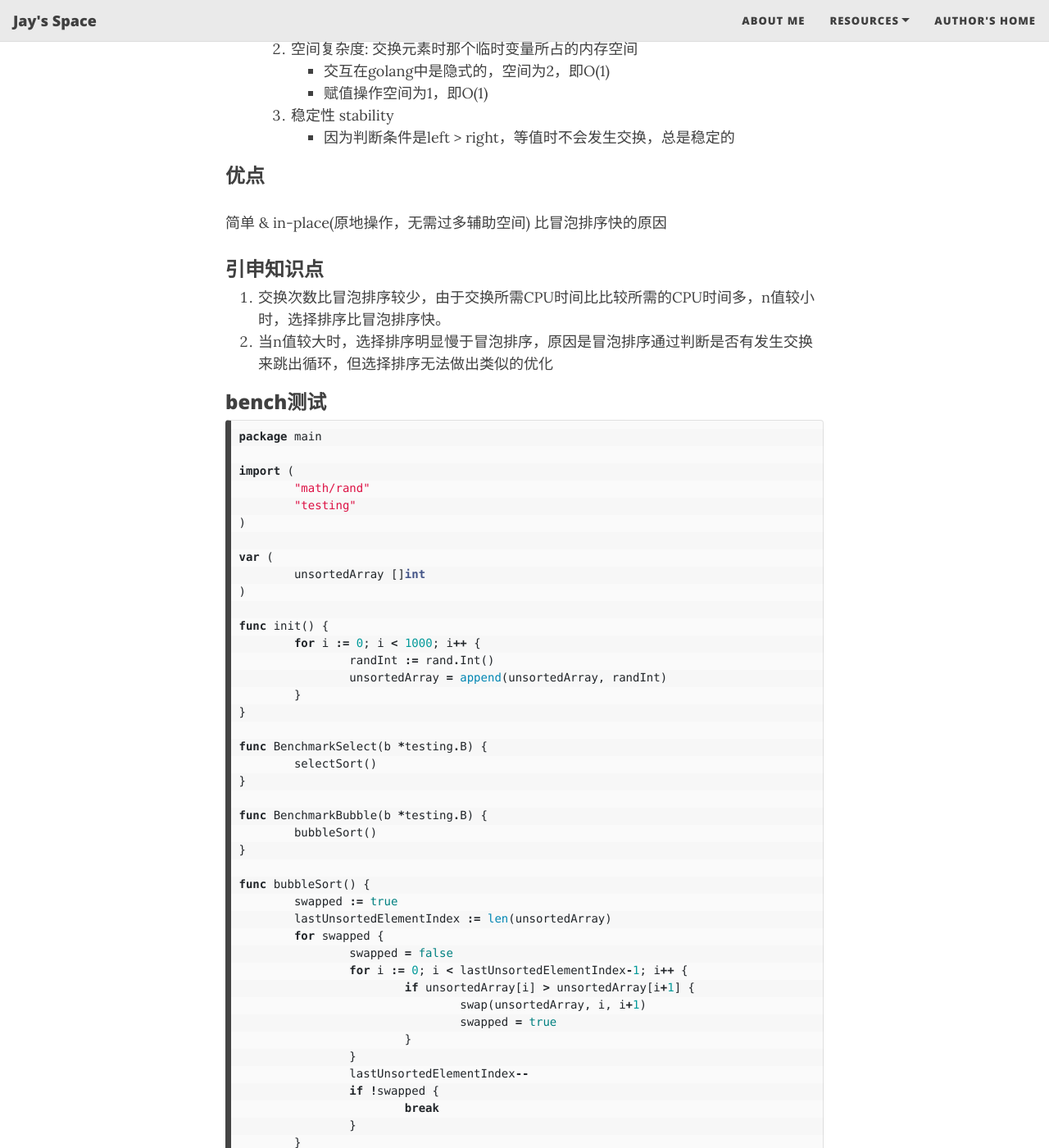
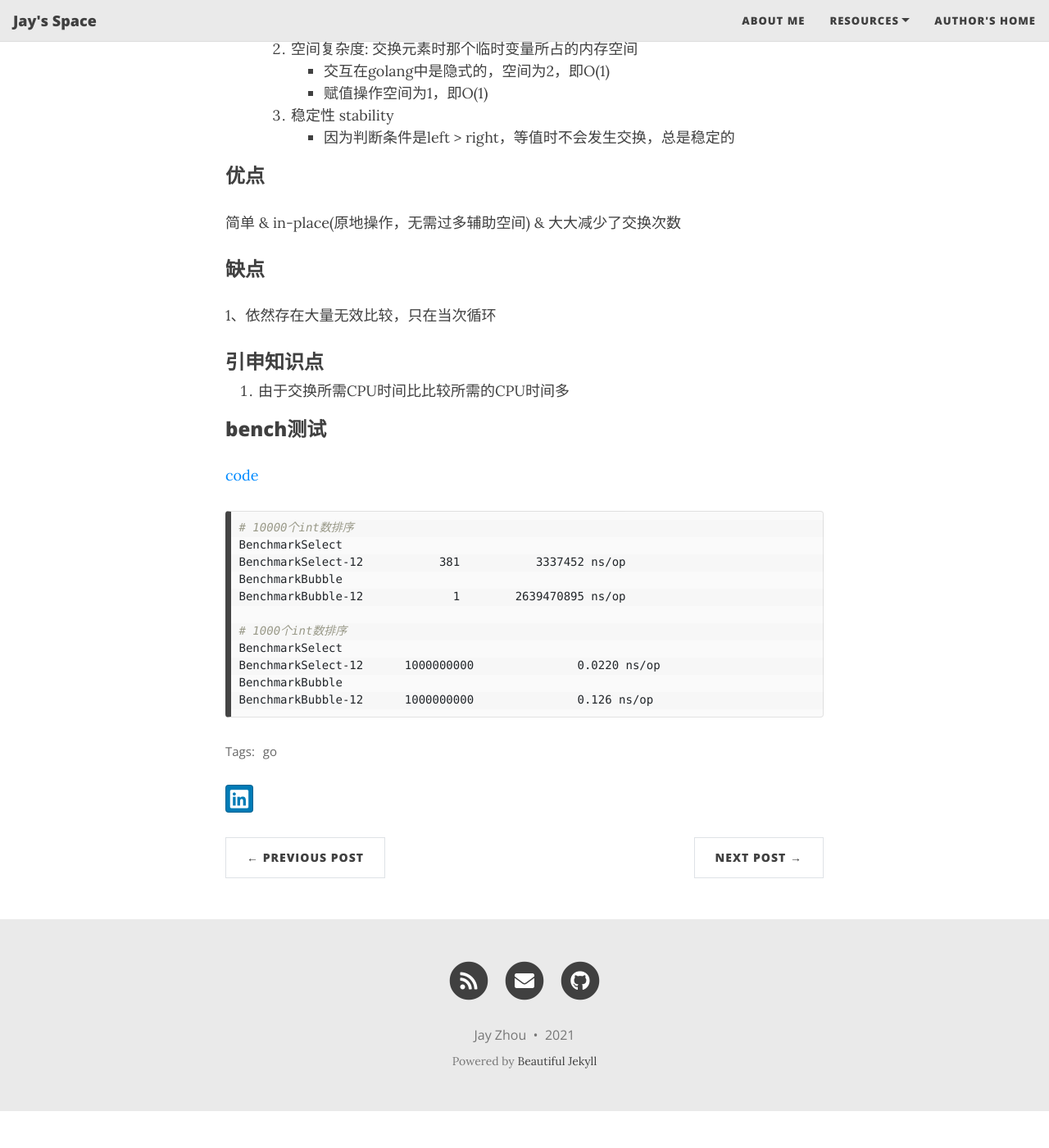
Before and after one commit to jayzhou215/jayzhou215.github.io, a Jekyll site: the page built from _posts/2021-06-01-selection_sort.md, in a window 1280 px wide and 1400 px high, scrolled down 697 px. Shown: the whole window at 82% size. Built offline with Jekyll 4.4.1, drawn with Linux system fonts in a browser that asks for light colours; nearby versions of some CDN libraries; after the commit the page ends 2052 px from its top, so only the background shows below that; some of the changed text lies outside the part shown.

Commit message:
fix errors

````diff
--- a/_posts/2021-06-01-selection_sort.md
+++ b/_posts/2021-06-01-selection_sort.md
@@ -28,93 +28,27 @@ comments: true
         * 因为判断条件是left > right，等值时不会发生交换，总是稳定的
 
 ### 优点
-简单 & in-place(原地操作，无需过多辅助空间)
-比冒泡排序快的原因
+简单 & in-place(原地操作，无需过多辅助空间) & 大大减少了交换次数
+
+### 缺点
+1、依然存在大量无效比较，只在当次循环
+
 ### 引申知识点
-1. 交换次数比冒泡排序较少，由于交换所需CPU时间比比较所需的CPU时间多，n值较小时，选择排序比冒泡排序快。
-2. 当n值较大时，选择排序明显慢于冒泡排序，原因是冒泡排序通过判断是否有发生交换来跳出循环，但选择排序无法做出类似的优化
+1. 由于交换所需CPU时间比比较所需的CPU时间多
 
 ### bench测试
-
-```go
-package main
-
-import (
-	"math/rand"
-	"testing"
-)
-
-var (
-	unsortedArray []int
-)
-
-func init() {
-	for i := 0; i < 1000; i++ {
-		randInt := rand.Int()
-		unsortedArray = append(unsortedArray, randInt)
-	}
-}
-
-func BenchmarkSelect(b *testing.B) {
-	selectSort()
-}
-
-func BenchmarkBubble(b *testing.B) {
-	bubbleSort()
-}
-
-func bubbleSort() {
-	swapped := true
-	lastUnsortedElementIndex := len(unsortedArray)
-	for swapped {
-		swapped = false
-		for i := 0; i < lastUnsortedElementIndex-1; i++ {
-			if unsortedArray[i] > unsortedArray[i+1] {
-				swap(unsortedArray, i, i+1)
-				swapped = true
-			}
-		}
-		lastUnsortedElementIndex--
-		if !swapped {
-			break
-		}
-	}
-}
-
-func selectSort() {
-	for i := 0; i < len(unsortedArray)-1; i++ {
-		minValIdx := i
-		for j := i + 1; j < len(unsortedArray); j++ {
-			if unsortedArray[minValIdx] > unsortedArray[j] {
-				minValIdx = j
-			}
-		}
-		if minValIdx != i {
-			swap(unsortedArray, i, minValIdx)
-		}
-	}
-}
-
-func swap(array []int, leftIndex int, rightIndex int) {
-	array[leftIndex], array[rightIndex] = array[rightIndex], array[leftIndex]
-}
-
-```
+[code](../algorithm/sort/sort_test.go)
 
 ```sh
 # 10000个int数排序
-goos: darwin
-goarch: amd64
 BenchmarkSelect
-BenchmarkSelect-12    	       1	5187351688 ns/op
+BenchmarkSelect-12    	     381	   3337452 ns/op
 BenchmarkBubble
-BenchmarkBubble-12    	1000000000	         0.000102 ns/op
+BenchmarkBubble-12    	       1	2639470895 ns/op
 
 # 1000个int数排序
-goos: darwin
-goarch: amd64
 BenchmarkSelect
-BenchmarkSelect-12    	1000000000	         0.000731 ns/op
+BenchmarkSelect-12    	1000000000	         0.0220 ns/op
 BenchmarkBubble
-BenchmarkBubble-12    	1000000000	         0.000002 ns/op
+BenchmarkBubble-12    	1000000000	         0.126 ns/op
 ```
````
Also changed, not shown: _posts/2021-06-02-insert_sort.md (added, +44 -0 lines), 4 other files.
